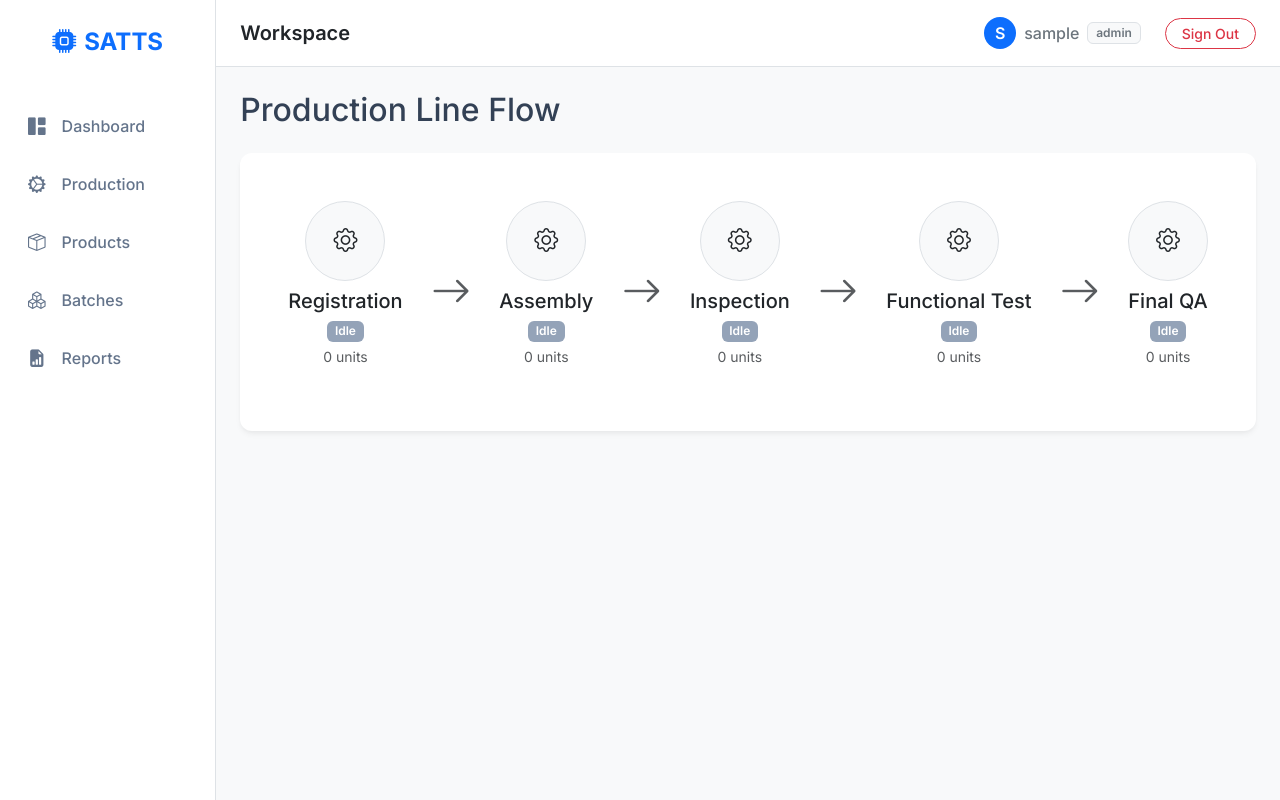
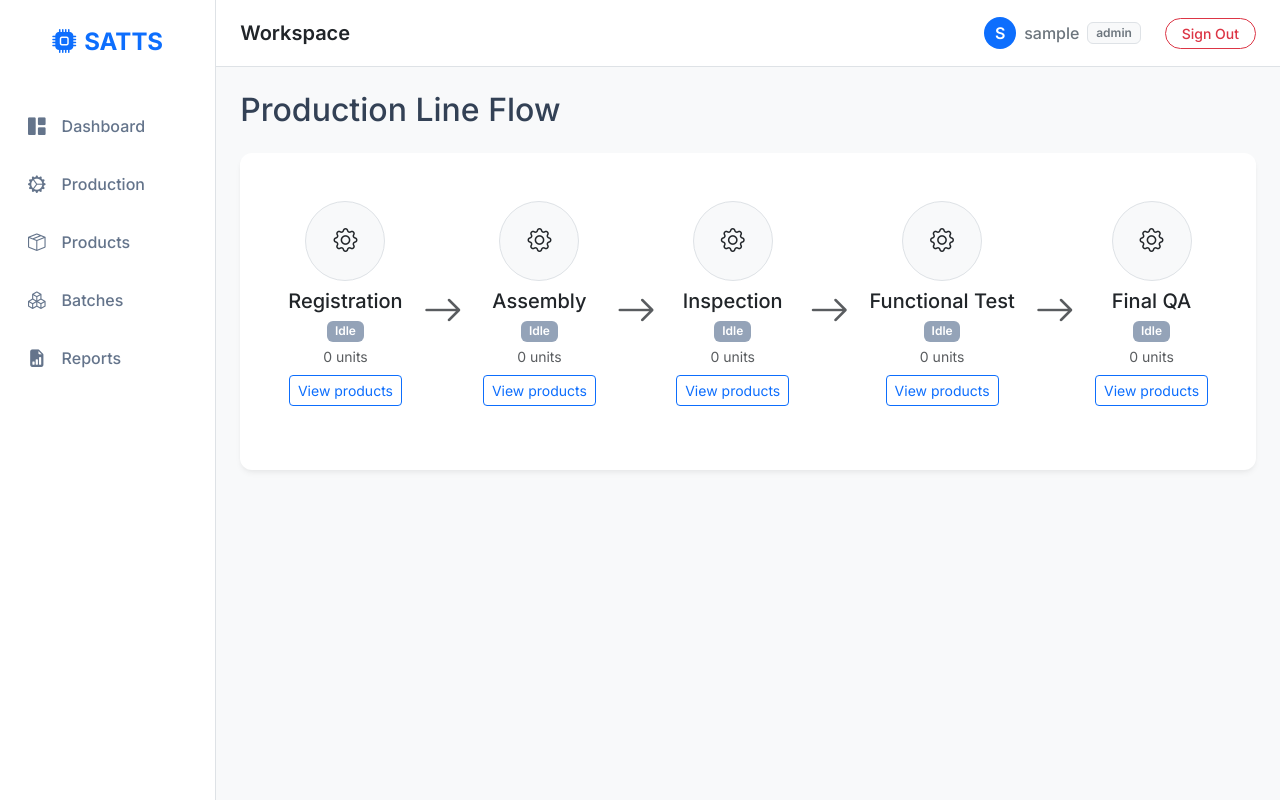
Before and after one commit to jaiswalar5-ui/ev-assembly-trace, a Flask app: page /production_line in a window 1280 px wide. Run offline with Flask 3, Linux system fonts and the light colour scheme; the visitor is signed in with stand-in values (Sample User, id 1); data comes from the database, SQL or seed files in the repository; data that the repository does not hold is empty.

Commit message:
feat(production): add visual station layout and bootstrap cards
Link each station card to the catalog filtered to that station.

Co-authored-by: Copilot <223556219+Copilot@users.noreply.github.com>

```diff
--- a/templates/production_line.html
+++ b/templates/production_line.html
@@ -14,6 +14,7 @@
                 <h5 class="mb-1">{{ s.name }}</h5>
                 <span class="badge {% if s.status == 'Active' %}bg-success{% else %}bg-secondary{% endif %}">{{ s.status }}</span>
                 <div class="small mt-1 text-muted">{{ s.count }} units</div>
+                <a href="{{ url_for('products', station=s.name) }}" class="btn btn-sm btn-outline-primary mt-2" aria-label="View products at {{ s.name }}">View products</a>
             </div>
             {% if not loop.last %}
             <div class="flex-grow-1 text-center d-none d-md-block">
```
